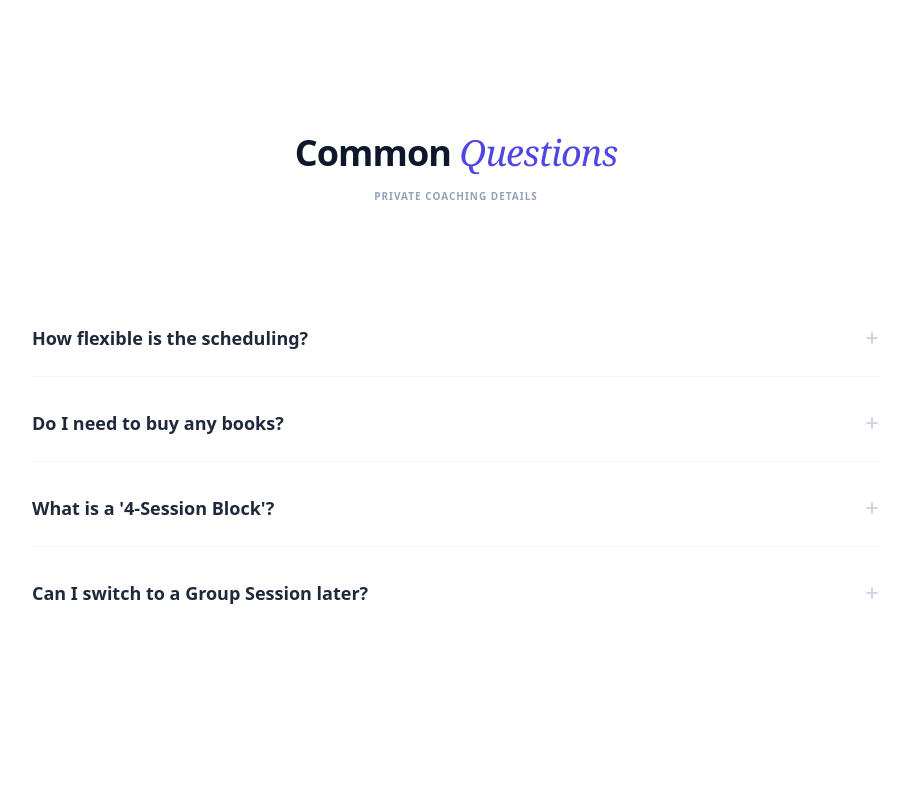
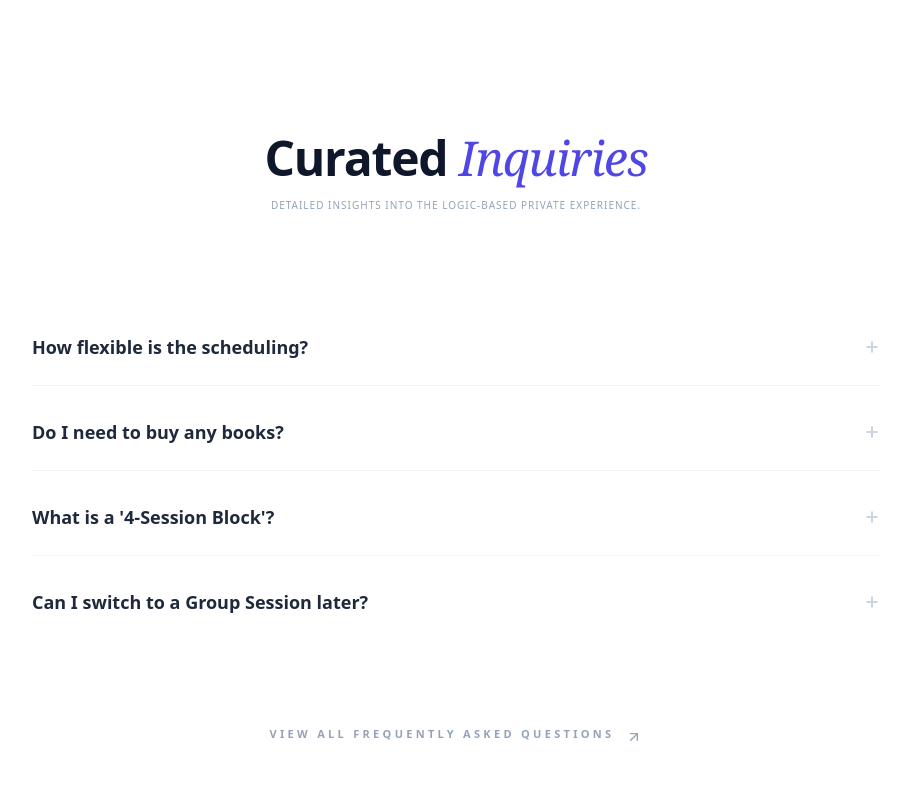
Before and after one commit to corduka/turkish-speaking-club, a React (Vite) app: page /private in a window 1280 px wide. Shown: the part 4300-5100 px from the top of the page, without its empty margins (184-1095 px from the left). Built offline with nearby package versions, Linux system fonts and the light colour scheme.

Commit message:
Update FAQs

```diff
--- a/src/pages/Home.jsx
+++ b/src/pages/Home.jsx
@@ -616,13 +616,13 @@ export default function Home() {
 
     {/* Yeni Akıllı Bileşenimiz: Tüm döngü, link ve kapanma mantığı içeride */}
     <FAQItem items={homeFAQs} />
-          {/* İstediğin "View All" Linki */}
+          {/* "View All" Linki */}
       <div className="mt-20 text-center">
         <Link
           to="/faq"
           className="inline-flex items-center gap-2 text-slate-400 hover:text-brand-primary font-bold text-xs uppercase tracking-[0.2em] transition-all group"
         >
-          <span>View All Frequently Asked Questions</span>
+          <span className="border-b border-transparent group-hover:border-brand-primary pb-1">View All Frequently Asked Questions</span>
           <ArrowUpRight className="w-4 h-4 group-hover:translate-x-0.5 group-hover:-translate-y-0.5 transition-transform" />
         </Link>
       </div>
--- a/src/pages/Membership.jsx
+++ b/src/pages/Membership.jsx
@@ -162,7 +162,7 @@ export default function Membership() {
           to="/FAQ"
           className="inline-flex items-center gap-2 text-slate-400 hover:text-brand-primary font-bold text-xs uppercase tracking-[0.2em] transition-all group"
         >
-          <span>View All Frequently Asked Questions</span>
+          <span className="border-b border-transparent group-hover:border-brand-primary pb-1">View All Frequently Asked Questions</span>
           <ArrowUpRight className="w-4 h-4 group-hover:translate-x-0.5 group-hover:-translate-y-0.5 transition-transform" />
         </Link>
       </div>
--- a/src/pages/Private.jsx
+++ b/src/pages/Private.jsx
@@ -1,11 +1,12 @@
 import React, { useState } from 'react';
 import { motion } from 'framer-motion';
 import {
-  ArrowRight, Zap, Check, Crown, Star, MessageCircle, ShieldCheck, Sparkles, Heart, MapPin, Quote, ExternalLink
+  ArrowRight, Zap, Check, Crown, Star, MessageCircle, ShieldCheck, Sparkles, Heart, ArrowUpRight, MapPin, Quote, ExternalLink
 } from 'lucide-react';
 import { PopupModal } from 'react-calendly';
 import mainProfile from "../assets/main-profile.webp";
 import FAQItem from '../components/FAQItem';
+import { Link } from 'react-router-dom';
 
 const nicheScenarios = [
   {
@@ -52,6 +53,14 @@ const testimonials = [
   }
 ];
 
+// Common Questions
+const privateFAQs = [
+              { q: "How flexible is the scheduling?", a: "Extremely. I work with students across all timezones. We set a consistent weekly slot, but you can reschedule with 12-hour notice." },
+              { q: "Do I need to buy any books?", a: "No. I provide all custom-built digital materials, logic maps, and session notes. You only need a laptop or phone and a desire to speak." },
+              { q: "What is a '4-Session Block'?", a: "To ensure progress, we book lessons in blocks of 4. This creates a rhythm and allows us to track your growth effectively month by month." },
+              { q: "Can I switch to a Group Session later?", a: "Yes. Many private students eventually join the Club once they build their confidence in 1:1 sessions." }
+];
+
 export default function Private() {
   const [isCalendlyOpen, setIsCalendlyOpen] = useState(false);
 
@@ -63,7 +72,6 @@ export default function Private() {
         open={isCalendlyOpen}
         rootElement={document.getElementById('root')}
       />
-
       <div className="pt-32 pb-20 bg-white overflow-x-hidden font-sans">
         {/* 1. HERO SECTION */}
         <section className="max-w-7xl mx-auto px-6 mb-40">
@@ -278,21 +286,41 @@ export default function Private() {
           </div>
         </section>
 
-        {/* 6. FAQ SECTION */}
-        <section className="py-40 max-w-4xl mx-auto px-6">
-          <div className="text-center mb-24">
-            <h2 className="text-4xl font-black text-slate-900 tracking-tight">Common <span className="text-brand-primary italic font-serif font-light">Questions</span></h2>
-            <p className="mt-4 text-slate-400 font-black tracking-widest uppercase text-[10px]">Private Coaching Details</p>
-          </div>
-          <FAQItem
-            items={[
-              { q: "How flexible is the scheduling?", a: "Extremely. I work with students across all timezones. We set a consistent weekly slot, but you can reschedule with 12-hour notice." },
-              { q: "Do I need to buy any books?", a: "No. I provide all custom-built digital materials, logic maps, and session notes. You only need a laptop or phone and a desire to speak." },
-              { q: "What is a '4-Session Block'?", a: "To ensure progress, we book lessons in blocks of 4. This creates a rhythm and allows us to track your growth effectively month by month." },
-              { q: "Can I switch to a Group Session later?", a: "Yes. Many private students eventually join the Club once they build their confidence in 1:1 sessions." }
-            ]}
-          />
-        </section>
+{/* 6. COMMON QUESTIONS - REFINED & ELEGANT */}
+<section className="py-40 bg-white border-t border-slate-50">
+  <div className="max-w-4xl mx-auto px-6">
+    {/* Başlık Grubu */}
+    <div className="text-center mb-24">
+      <h2 className="text-4xl md:text-5xl font-black text-slate-900 tracking-tight">
+        Curated <span className="text-brand-primary italic font-serif font-light"> Inquiries</span>
+      </h2>
+      <p className="mt-4 text-slate-400 font-medium tracking-widest uppercase text-[10px]">
+        Detailed insights into the logic-based private experience.
+      </p>
+    </div>
+
+    {/* FAQ Bileşeni */}
+    <FAQItem items={privateFAQs} />
+
+    {/* View All Linki - Premium Stil */}
+    <motion.div
+      initial={{ opacity: 0 }}
+      whileInView={{ opacity: 1 }}
+      viewport={{ once: true }}
+      className="mt-20 text-center"
+    >
+      <Link
+        to="/faq"
+        className="inline-flex items-center gap-3 text-slate-400 hover:text-brand-primary font-black text-[11px] uppercase tracking-[0.3em] transition-all group"
+      >
+        <span className="border-b border-transparent group-hover:border-brand-primary pb-1">
+          View All Frequently Asked Questions
+        </span>
+        <ArrowUpRight className="w-4 h-4 group-hover:translate-x-1 group-hover:-translate-y-1 transition-transform" />
+      </Link>
+    </motion.div>
+  </div>
+</section>
       </div>
     </>
   );
```
Also changed, not shown: src/pages/FAQ.jsx (+42 -16 lines).
